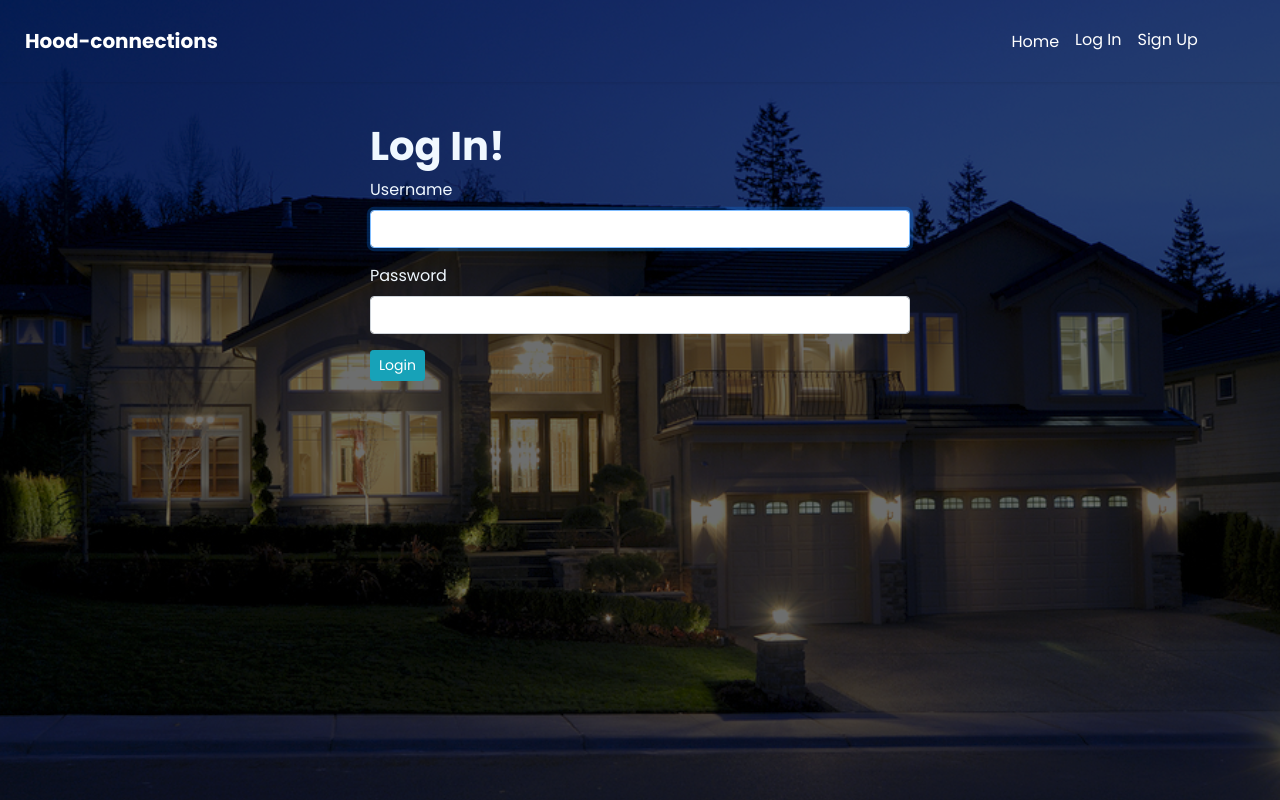
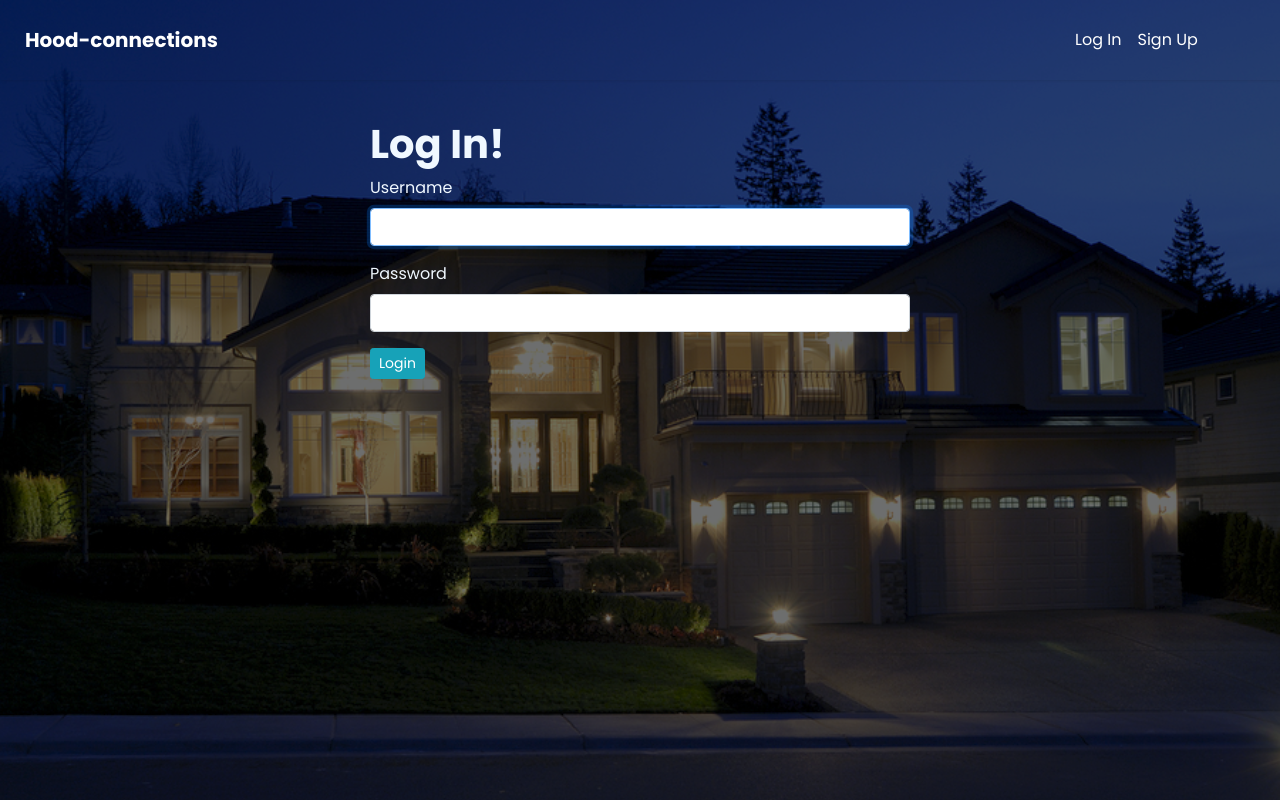
Before and after one commit to Kingsleymuturi/Hood-connections, a Django app: a page that uses hoodie/templates/navbar.html in a window 1280 px wide. Run offline with Django 3.2, Linux system fonts and the light colour scheme; parts of the project's set-up code (start-up, migrations or seed data) failed here and were passed over; some libraries are stand-ins or nearby versions.

Commit message:
update navbar

```diff
--- a/hoodie/templates/index.html
+++ b/hoodie/templates/index.html
@@ -3,7 +3,7 @@
 {% block content %}
 <div class="container">
     <h1 style="color: aliceblue;" class="text-center">Join your Hood of choice here🏡!</h1>
-        <a href="{% url 'new-hood' %}" class="btn btn-sm btn-outline-warning mb-2" style="margin-left: 40%;">Create New Hood</a><br><br>
+        <br>
     <div class="row">
         {% for hood in all_hoods %}
         <div class="col-md-4">
--- a/hoodie/templates/navbar.html
+++ b/hoodie/templates/navbar.html
@@ -4,7 +4,10 @@
 
         <div class="collapse navbar-collapse" style="margin-right: 4%;" id="navbarSupportedContent">
             <ul class="nav navbar-nav ml-auto navbar-right">
-                <a class="nav-link" href="/" style="text-decoration: none;color: white;margin-top: 1%;">Home</a>
+                {% if user.is_authenticated %}
+                <a href="{% url 'new-hood' %}" style="font-size: 13px;height: 27px;margin-top: 2.9%;" class="btn btn-sm btn-outline-warning mb-2">Create New Hood</a>
+                <a class="nav-link" href="/" style="text-decoration: none;color: white;margin-top: 0.6%;">Home</a>
+                {% endif %}
                 {% if user.is_authenticated %}
                 <li class="nav-item dropdown">
                     <a class="nav-link dropdown-toggle" id="navbarDropdownMenuLink" data-toggle="dropdown"
```
